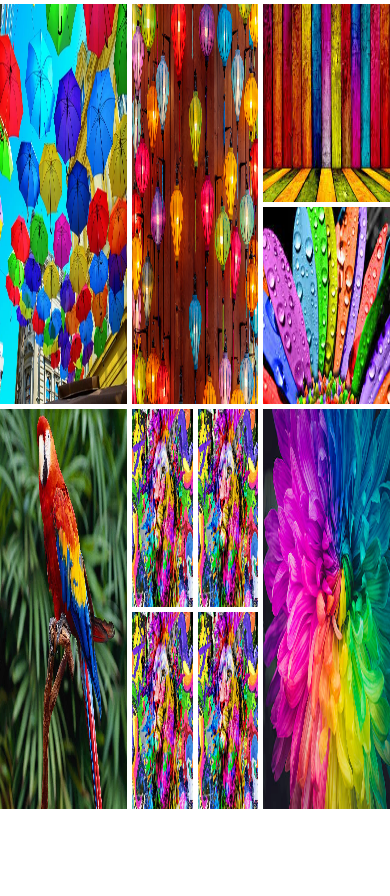
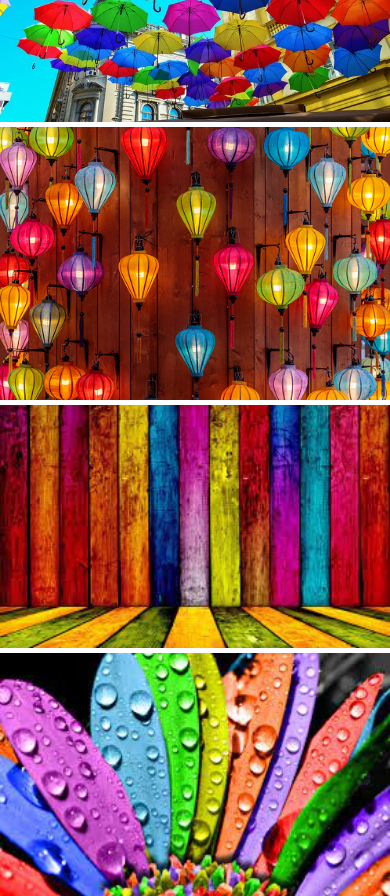
Before and after one commit to jasujon570/flex-grid-layout-design, a plain HTML site: page index.html in a window 390 px wide. Shown: the part 497-1393 px from the top of the page. Before the commit the page ends 1362 px from the top, so only its background shows below. Drawn offline with nearby package versions, Linux system fonts and the light colour scheme.

Commit message:
responsive layout

```diff
--- a/index.html
+++ b/index.html
@@ -1,9 +1,8 @@
 <!DOCTYPE html>
 <html lang="en">
-
   <head>
-    <meta charset="UTF-8">
-    <meta name="viewport" content="width=device-width, initial-scale=1.0">
+    <meta charset="UTF-8" />
+    <meta name="viewport" content="width=device-width, initial-scale=1.0" />
     <title>Picture collage with Grid Layout</title>
     <script src="https://cdn.jsdelivr.net/npm/@tailwindcss/browser@4"></script>
   </head>
@@ -14,43 +13,41 @@
     </header>
     <main>
       <section class="py-14">
-            <div class="h-[400px] gap-[5px] mb-[5px]">
-                <img class="w-full h-full" src="./images/A.jpg" alt="">
+
+        <div class="lg:h-[400px] lg:gap-[5px] lg:mb-[5px] mb-[5px]">
+          <img class="w-full h-full " src="./images/A.jpg" alt="" />
         </div>
 
-
-            <div class="flex h-[400px] gap-[5px] mb-[5px]">
-                <div class="flex-1">
-                    <img class="w-full h-full" src="./images/B.jpg" alt="">
+        <div class="lg:flex lg:h-[400px] lg:gap-[5px]">
+          <div class="flex-1 mb-[5px]">
+            <img class="w-full h-full" src="./images/B.jpg" alt="" />
           </div>
 
-                <div class="flex-1">
-                    <img class="w-full h-full" src="./images/C.jpg" alt="">
+          <div class="flex-1 mb-[5px]">
+            <img class="w-full h-full" src="./images/C.jpg" alt="" />
           </div>
 
-                <div class="flex-1">
-                    <img class=" w-full mb-[5px] h-[calc((100%-5px)/2)]" src="./images/D.jpg " alt="">
-                    <img class="w-full h-[calc((100%-5px)/2)]" src="./images/E.jpg " alt="">
+          <div class="flex-1 mb-[5px]">
+            <img class="w-full mb-[5px] h-[calc((100%-5px)/2)]" src="./images/D.jpg " alt="" />
+            <img class="w-full mb-[5px] h-[calc((100%-5px)/2)]" src="./images/E.jpg " alt="" />
           </div>
         </div>
 
-            <div class="flex gap-[5px] h-[400px]">
-                <div class="flex-1">
-                    <img class="w-full h-full" src="./images/F.jpg" alt="">
+        <div class="lg:flex lg:gap-[5px] lg:h-[400px]">
+          <div class="flex-1 mb-[5px] lg:mb-0">
+            <img class="w-full h-full" src="./images/F.jpg" alt="" />
           </div>
-                <div class="grid grid-cols-2 flex-1 gap-[5px] h-full">
-                    <img class="w-full h-full" src="./images/G.jpg" alt="">
-                    <img class="w-full h-full" src="./images/G.jpg" alt="">
-                    <img class="w-full h-full" src="./images/G.jpg" alt="">
-                    <img class="w-full h-full" src="./images/G.jpg" alt="">
+          <div class="lg:grid lg:grid-cols-2 lg:flex-1 lg:gap-[5px]">
+            <img class="w-full h-full mb-[5px]" src="./images/G.jpg" alt="" />
+            <img class="w-full h-full mb-[5px]" src="./images/G.jpg" alt="" />
+            <img class="w-full h-full mb-[5px]" src="./images/G.jpg" alt="" />
+            <img class="w-full h-full mb-[5px]" src="./images/G.jpg" alt="" />
           </div>
           <div class="flex-1">
-                    <img class="w-full h-full" src="./images/H.jpg" alt="">
+            <img class="w-full h-full" src="./images/H.jpg" alt="" />
           </div>
         </div>
-
       </section>
     </main>
   </body>
-
 </html>
```
Lines whose indentation alone changed are shown as unchanged.
